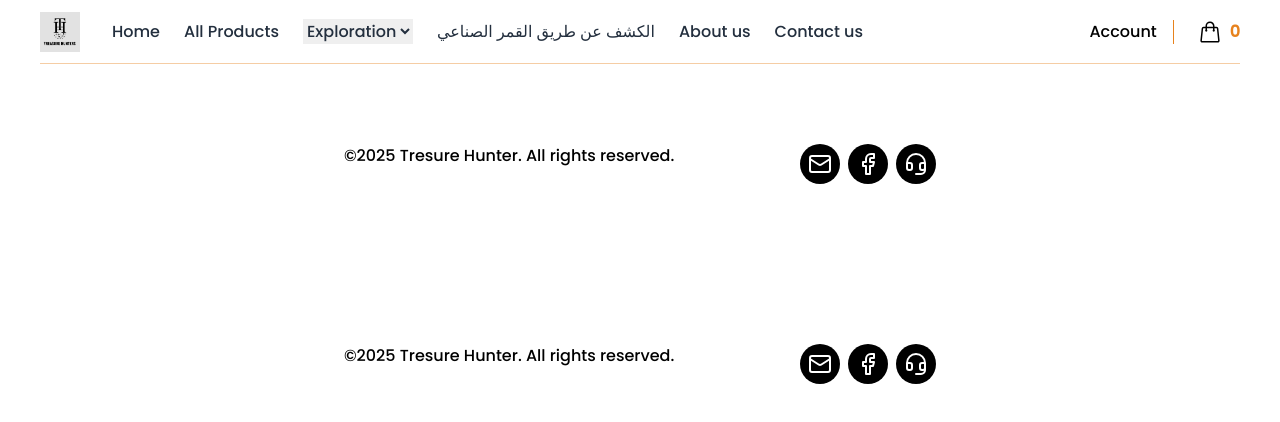
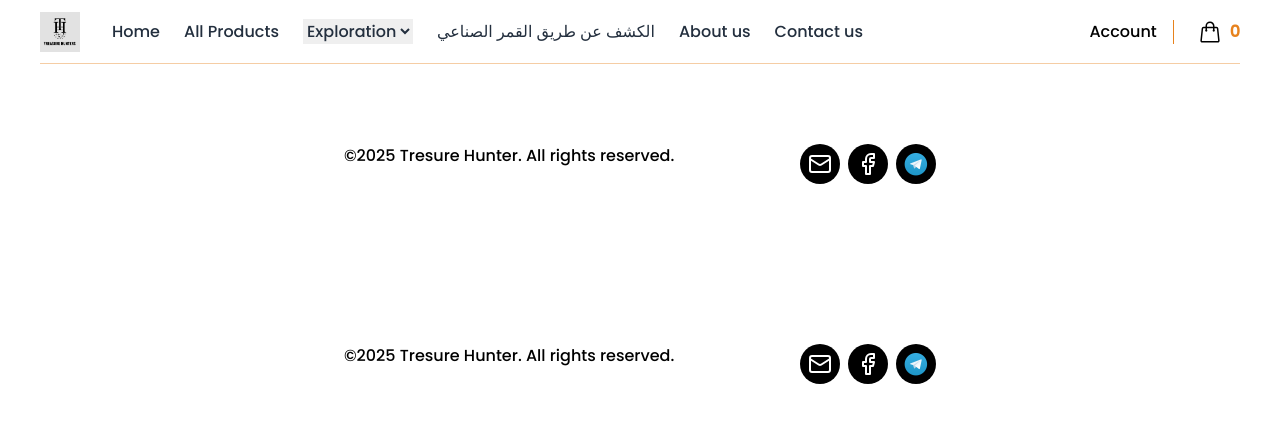
Before and after one commit to nurmandev/shopwithme, a Next.js app: page /components/Footer in a window 1280 px wide. Shown: the top 422 px of the page. Built offline with nearby package versions, Linux system fonts and the light colour scheme; no server answers.

Commit message:
add telegram icon to footer

```diff
--- a/package.json
+++ b/package.json
@@ -1,5 +1,5 @@
 {
-  "name": "my-shop-frontend",
+  "name": "tresureHunter",
   "version": "0.1.0",
   "private": true,
   "scripts": {
@@ -20,7 +20,8 @@
     "react-hot-toast": "^2.4.1",
     "react-paystack": "^5.0.0",
     "react-spinners": "^0.13.8",
-    "stripe": "^14.2.0"
+    "stripe": "^14.2.0",
+    "tresureHunter": "file:"
   },
   "devDependencies": {
     "autoprefixer": "^10.0.1",
--- a/pages/components/Footer.js
+++ b/pages/components/Footer.js
@@ -1,5 +1,8 @@
 import { Facebook, Instagram, Headset, Mail } from "lucide-react";
+import telegramImage from "../../public/telegram.png";
+
 import Link from "next/link";
+import Image from "next/image";
 
 const Footer = () => {
   return (
@@ -23,7 +26,14 @@ const Footer = () => {
 
             <div className="bg-black p-2 rounded-full">
               <Link href="https://t.me/TreasureHuntersx">
-                <Headset className="h-6 w-6 text-white" />
+               <Image
+                        className="w-full md:max-w-[40px]"
+                        src={telegramImage}
+                        alt="الكشف عبر القمر الصناعي"
+                        width={50}
+                        height={50} // adjust according to image
+                      />
+                {/* <Headset className="h-6 w-6 text-white" telegram/> */}
               </Link>
             </div>
           </div>
```
Also changed, not shown: public/telegram.png (added), 1 other file (tests, documents, lock files or other folders).
